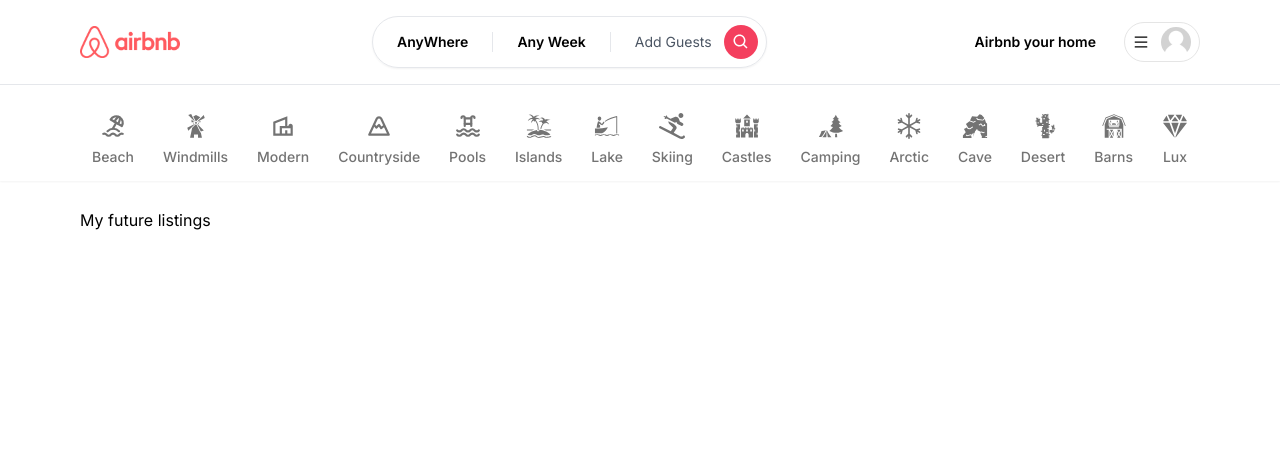
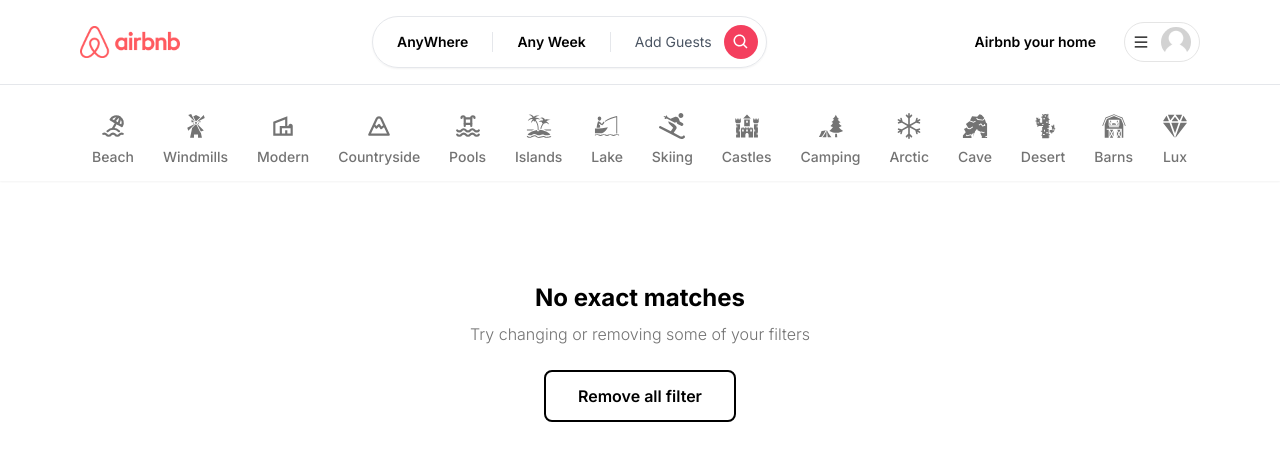
Before and after one commit to JiangShuuu/Next-Airbnb-Clone, a Next.js app: page / in a window 1280 px wide. Shown: the top 460 px of the page. Built offline with nearby package versions, Linux system fonts and the light colour scheme; no server answers; what world-countries would draw is missing.

Commit message:
add emptystate

```diff
--- /dev/null
+++ b/app/components/EmptyState.tsx
@@ -0,0 +1,43 @@
+'use client'
+
+import { useRouter } from 'next/navigation'
+import React from 'react'
+import Heading from './Heading'
+import Button from './Button'
+
+interface EmptyState {
+	title?: string
+	subtitle?: string
+	showReset?: boolean
+}
+
+export default function EmptyState({
+	title = 'No exact matches',
+	subtitle = 'Try changing or removing some of your filters',
+	showReset,
+}: EmptyState) {
+	const router = useRouter()
+	return (
+		<div
+			className='
+		h-[60vh]
+		flex
+		flex-col
+		gap-2
+		justify-center
+		items-center
+	'
+		>
+			<Heading center title={title} subtitle={subtitle} />
+			<div className='w-48 mt-4'>
+				{showReset && (
+					<Button
+						outline
+						onClick={() => router.push('/')}
+						label='Remove all filter'
+					/>
+				)}
+			</div>
+		</div>
+	)
+}
--- a/app/page.tsx
+++ b/app/page.tsx
@@ -1,7 +1,18 @@
 import ClientOnly from './components/ClientOnly'
 import Container from './components/Container'
+import EmptyState from './components/EmptyState'
 
 export default function Home() {
+	const isEmpty = true
+
+	if (isEmpty) {
+		return (
+			<ClientOnly>
+				<EmptyState showReset />
+			</ClientOnly>
+		)
+	}
+
 	return (
 		<ClientOnly>
 			<Container>
```
